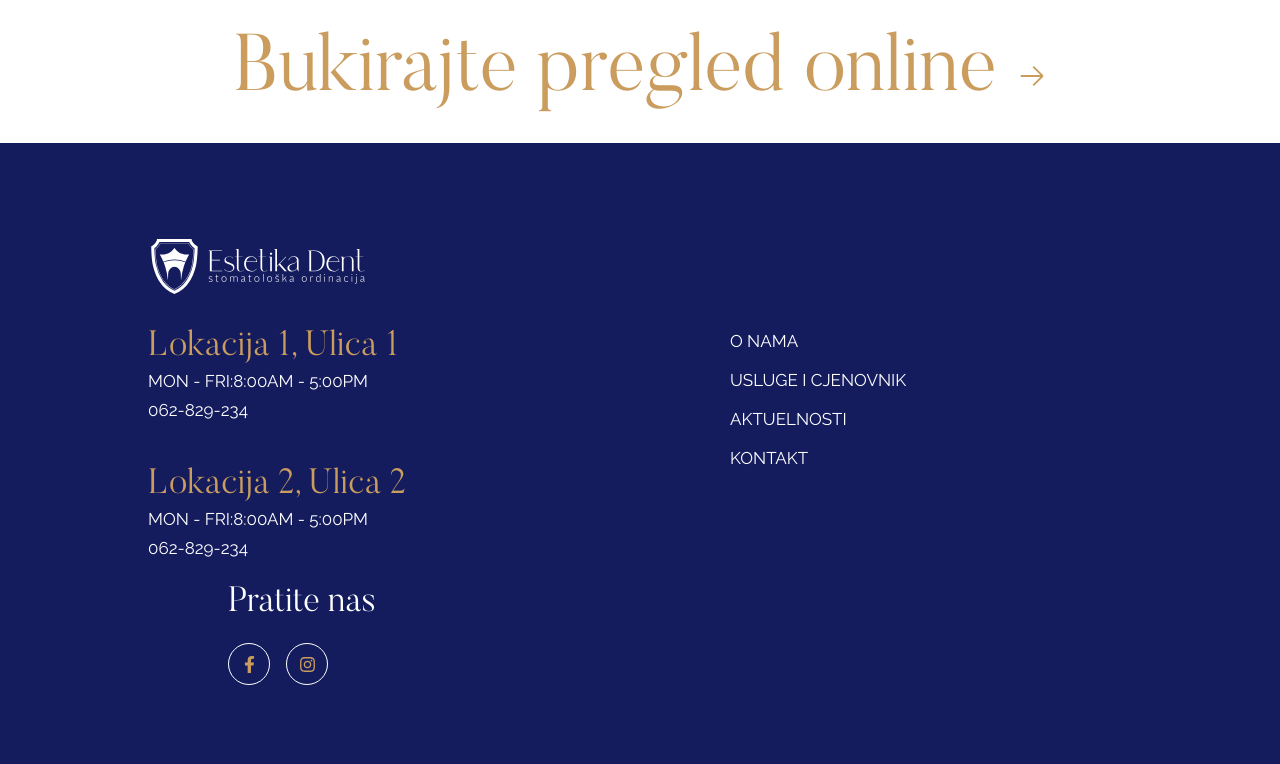
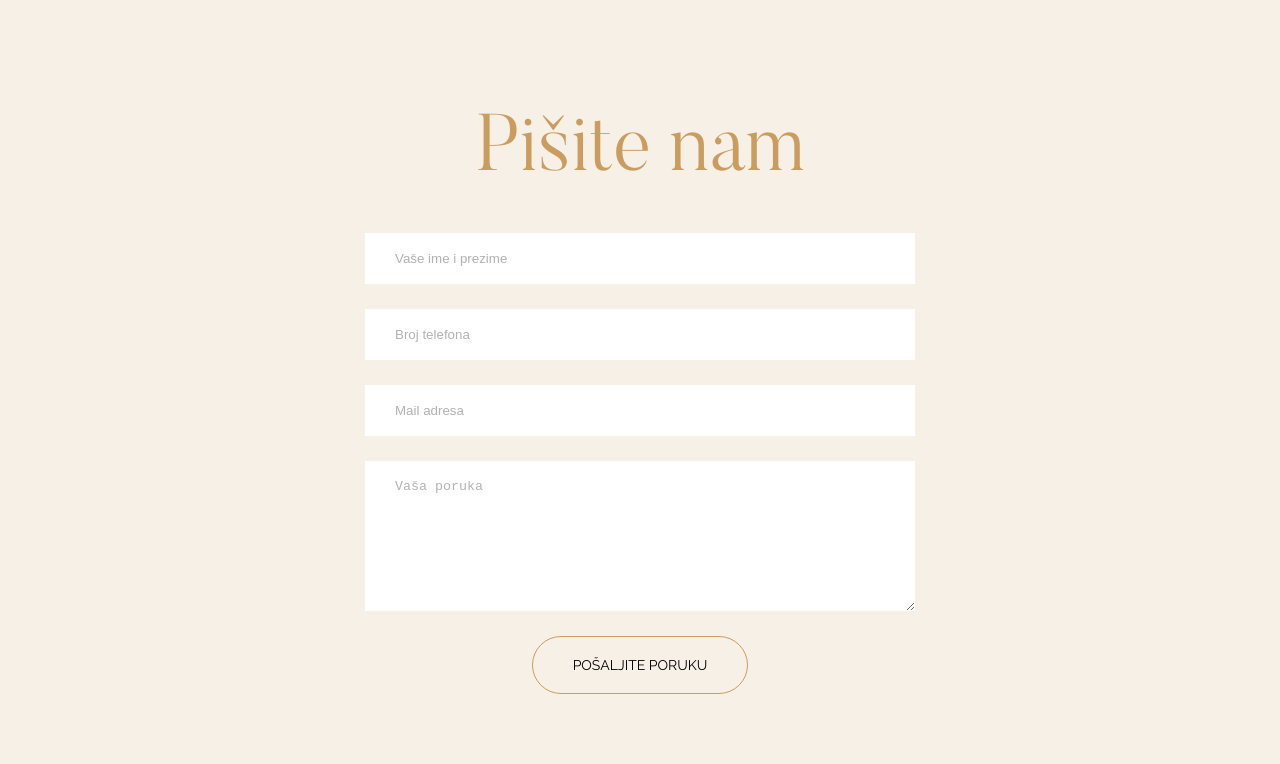
Before and after one commit to nerko85/estetika-dent, a Next.js app: page /contact in a window 1280 px wide. Shown: the part 1496-2260 px from the top of the page. Built offline with nearby package versions, Linux system fonts and the light colour scheme.

Commit message:
Added contact form to contact page

```diff
--- /dev/null
+++ b/components/Form/Form.js
@@ -0,0 +1,114 @@
+import React, { useState } from "react";
+import { useFormik } from "formik";
+import * as yup from "yup";
+
+import Button from "../../containers/Button";
+import Input from "../../containers/Input/Input";
+import TextArea from "../../containers/Input/TextArea";
+import { Form as StyledForm } from "./Form.style";
+
+export default function Form({ title }) {
+  const [message, setMessage] = useState(null);
+  const [error, setError] = useState(null);
+
+  const initialValues = {
+    name: "",
+    phone: "",
+    email: "",
+    message: "",
+  };
+
+  const onSubmit = (values) => {
+    fetch("/api/mail", {
+      method: "POST",
+      body: JSON.stringify(values),
+    })
+      .then((res) => {
+        return res.json();
+      })
+      .then((res) => {
+        setMessage(res.message);
+        setTimeout(() => {
+          setMessage(null);
+        }, 2000);
+      })
+      .catch((error) => setError(JSON.parse(error)));
+
+    formik.resetForm({
+      values: initialValues,
+    });
+  };
+
+  const validationSchema = yup.object({
+    name: yup.string().required("Ovo polje je obavezno"),
+    phone: yup.number().required("Ovo polje je obavezno").nullable(),
+    email: yup.string().email().required("Ovo polje je obavezno"),
+    message: yup.string().required("Ovo polje je obavezno"),
+  });
+
+  const formik = useFormik({
+    initialValues,
+    validationSchema,
+    onSubmit,
+  });
+  return (
+    <StyledForm>
+      <form onSubmit={formik.handleSubmit}>
+        <div className="inner">
+          <h1>{title}</h1>
+
+          <Input
+            hasError={formik.errors.name}
+            errorMsg={formik.errors.name}
+            type="text"
+            id="name"
+            name="name"
+            placeholder="Vaše ime i prezime"
+            {...formik.getFieldProps("name")}
+          />
+
+          <Input
+            hasError={formik.errors.phone}
+            errorMsg={formik.errors.phone}
+            type="number"
+            id="phone"
+            name="phone"
+            placeholder="Broj telefona"
+            {...formik.getFieldProps("phone")}
+          />
+
+          <Input
+            hasError={formik.errors.email}
+            errorMsg={formik.errors.email}
+            type="email"
+            id="email"
+            name="email"
+            placeholder="Mail adresa"
+            {...formik.getFieldProps("email")}
+          />
+
+          <TextArea
+            hasError={formik.errors.message}
+            errorMsg={formik.errors.message}
+            id="message"
+            name="message"
+            placeholder="Vaša poruka"
+            {...formik.getFieldProps("message")}
+          ></TextArea>
+
+          <button type="submit" disabled={formik.isSubmitting}>
+            Pošaljite poruku
+          </button>
+
+          {error && (
+            <InputErrorBox style={{ color: "red" }}>{error}</InputErrorBox>
+          )}
+
+          {message && (
+            <InputErrorBox style={{ color: "green" }}>{message}</InputErrorBox>
+          )}
+        </div>
+      </form>
+    </StyledForm>
+  );
+}
--- /dev/null
+++ b/components/Form/Form.style.js
@@ -0,0 +1,42 @@
+import styled from "styled-components";
+
+const Form = styled.section`
+  padding: 10rem 0;
+  background: ${({ theme }) => theme.beige};
+
+  .inner {
+    width: min(80vw, 550px);
+    margin: 0 auto;
+    display: flex;
+    flex-direction: column;
+    text-align: center;
+    h1 {
+      color: ${({ theme }) => theme.gold};
+      margin-bottom: 3rem;
+    }
+
+    button {
+      align-self: center;
+      background: none;
+      padding: 2rem 4rem;
+      border: 1px solid ${({ theme }) => theme.gold};
+      border-radius: 5rem;
+      cursor: pointer;
+      transition: all 0.5s ease;
+      text-transform: uppercase;
+      font-size: 1.4rem;
+      font-family: ${({ theme }) => theme.font};
+
+      &:hover {
+        background: ${({ theme }) => theme.gold};
+        color: ${({ theme }) => theme.primary};
+      }
+    }
+  }
+
+  @media (max-width: ${({ theme }) => theme.tablet}) {
+    padding: 4rem 0;
+  }
+`;
+
+export { Form };
--- /dev/null
+++ b/components/Form/index.js
@@ -0,0 +1 @@
+export { default } from "./Form";
--- a/containers/Button/Button.js
+++ b/containers/Button/Button.js
@@ -2,9 +2,9 @@ import React from "react";
 import { Button as StyledButton } from "./Button.style";
 import Link from "next/link";
 
-export default function Button({ children, type, url }) {
+export default function Button({ children, type, url, disabled }) {
   return (
-    <StyledButton type={type}>
+    <StyledButton type={type} disabled={disabled}>
       <Link href={url}>
         <a>{children}</a>
       </Link>
--- /dev/null
+++ b/containers/Input/Input.js
@@ -0,0 +1,15 @@
+import React from "react";
+import { InputRoot, InputContent, InputErrorBox } from "./Input.style";
+
+export default function Input({ disabled, hasError, errorMsg, ...rest }) {
+  return (
+    <InputRoot>
+      <InputContent
+        {...rest}
+        hasError={hasError}
+        disabled={disabled}
+      ></InputContent>
+      {hasError ? <InputErrorBox>{errorMsg}</InputErrorBox> : null}
+    </InputRoot>
+  );
+}
--- /dev/null
+++ b/containers/Input/Input.style.js
@@ -0,0 +1,54 @@
+import styled from "styled-components";
+
+const InputRoot = styled.div`
+  display: ${({ hidden }) => (hidden ? "none" : "flex")};
+  flex-direction: column;
+  margin-bottom: 2.5rem;
+`;
+
+const InputContent = styled.input`
+  padding: 1.8rem 3rem;
+  color: ${({ theme }) => theme.darkGray};
+  border: ${({ hasError, theme }) =>
+    hasError ? "1px solid rgb(234, 0, 40)" : theme.gold};
+  transition-timing-function: ease;
+  transition-duration: 0.2s;
+  transition-property: box-shadow, color, border-color;
+  &:focus {
+    border-color: rgb(36, 120, 204);
+    box-shadow: rgb(47 107 195) 0px 0px 5px;
+    outline: none;
+  }
+  &::placeholder {
+    color: ${({ theme }) => theme.gray};
+  }
+`;
+
+const TextArea = styled.textarea`
+  min-height: 150px;
+  padding: 1.8rem 3rem;
+  color: ${({ theme }) => theme.text};
+  border: ${({ hasError, theme }) =>
+    hasError ? "1px solid rgb(234, 0, 40)" : theme.gold};
+  transition-timing-function: ease;
+  transition-duration: 0.2s;
+  transition-property: box-shadow, color, border-color;
+  &:focus {
+    border-color: rgb(36, 120, 204);
+    box-shadow: rgb(47 107 195) 0px 0px 5px;
+    outline: none;
+  }
+  &::placeholder {
+    color: ${({ theme }) => theme.gray};
+  }
+`;
+
+const InputErrorBox = styled.span`
+  color: #ff6271;
+  font-size: 12px;
+  font-weight: 700;
+  margin: 4px 0;
+  text-align: center;
+`;
+
+export { InputRoot, InputContent, InputErrorBox, TextArea };
--- /dev/null
+++ b/containers/Input/TextArea.js
@@ -0,0 +1,19 @@
+import React from "react";
+import {
+  InputRoot,
+  TextArea as StyledTextArea,
+  InputErrorBox,
+} from "./Input.style";
+
+export default function TextArea({ disabled, hasError, errorMsg, ...rest }) {
+  return (
+    <InputRoot>
+      <StyledTextArea
+        {...rest}
+        hasError={hasError}
+        disabled={disabled}
+      ></StyledTextArea>
+      {hasError ? <InputErrorBox>{errorMsg}</InputErrorBox> : null}
+    </InputRoot>
+  );
+}
--- a/package.json
+++ b/package.json
@@ -9,6 +9,7 @@
   },
   "dependencies": {
     "babel-preset-next": "^1.4.0",
+    "formik": "^2.2.9",
     "framer-motion": "^4.1.17",
     "next": "11.1.2",
     "react": "17.0.2",
@@ -16,7 +17,8 @@
     "react-icons": "^4.2.0",
     "sass": "^1.41.1",
     "styled-components": "^5.3.1",
-    "swiper": "^6.7.5"
+    "swiper": "^6.7.5",
+    "yup": "^0.32.9"
   },
   "devDependencies": {
     "babel-plugin-styled-components": "^1.13.2"
--- a/pages/contact.js
+++ b/pages/contact.js
@@ -2,6 +2,7 @@ import Head from "next/head";
 import ContactStrip from "../components/ContactStrip";
 import CustomSection from "../components/CustomSection";
 import Location from "../components/Location";
+import Form from "../components/Form";
 
 import { company } from "../data";
 
@@ -22,6 +23,8 @@ export default function Contact() {
         <Location company={company.address[1]} />
       </CustomSection>
 
+      <Form title="Pišite nam" />
+
       <ContactStrip text="Bukirajte pregled online" />
     </>
   );
--- a/styles/Theme.config.js
+++ b/styles/Theme.config.js
@@ -27,6 +27,7 @@ const colors = {
   primary: "#141C5E",
   gold: "#CA9C5E",
   text: "#52575D",
+  gray: "#B2B2B2",
   white: "#fff",
   beige: "rgba(202,156,94,0.15)",
 };
```
Also changed, not shown: 2 other files (tests, documents, lock files or other folders).
